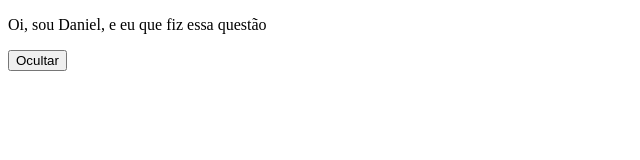
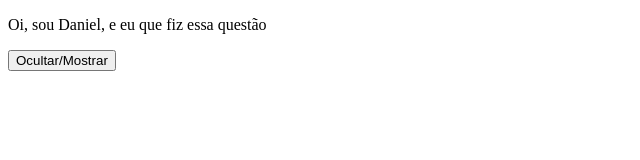
Before and after one commit to Danielmtdc16/trabalhoFinalDesenvolvimentoWeb, a plain HTML site: page q9/index.html in a window 1280 px wide. Shown: the whole page, without its empty margins (0-640 px from the left). Drawn offline with Linux system fonts and the light colour scheme.

Commit message:
modificacao da 9

```diff
--- a/q9/index.html
+++ b/q9/index.html
@@ -9,7 +9,7 @@
 <body>
     <p id="p">Oi, sou Daniel, e eu que fiz essa questão</p>
 
-    <button id="ocultar" onclick="ocultar();">Ocultar</button>
+    <button id="ocultar" onclick="ocultar();">Ocultar/Mostrar</button>
 
     <script src="script.js"></script>
 </body>
```
